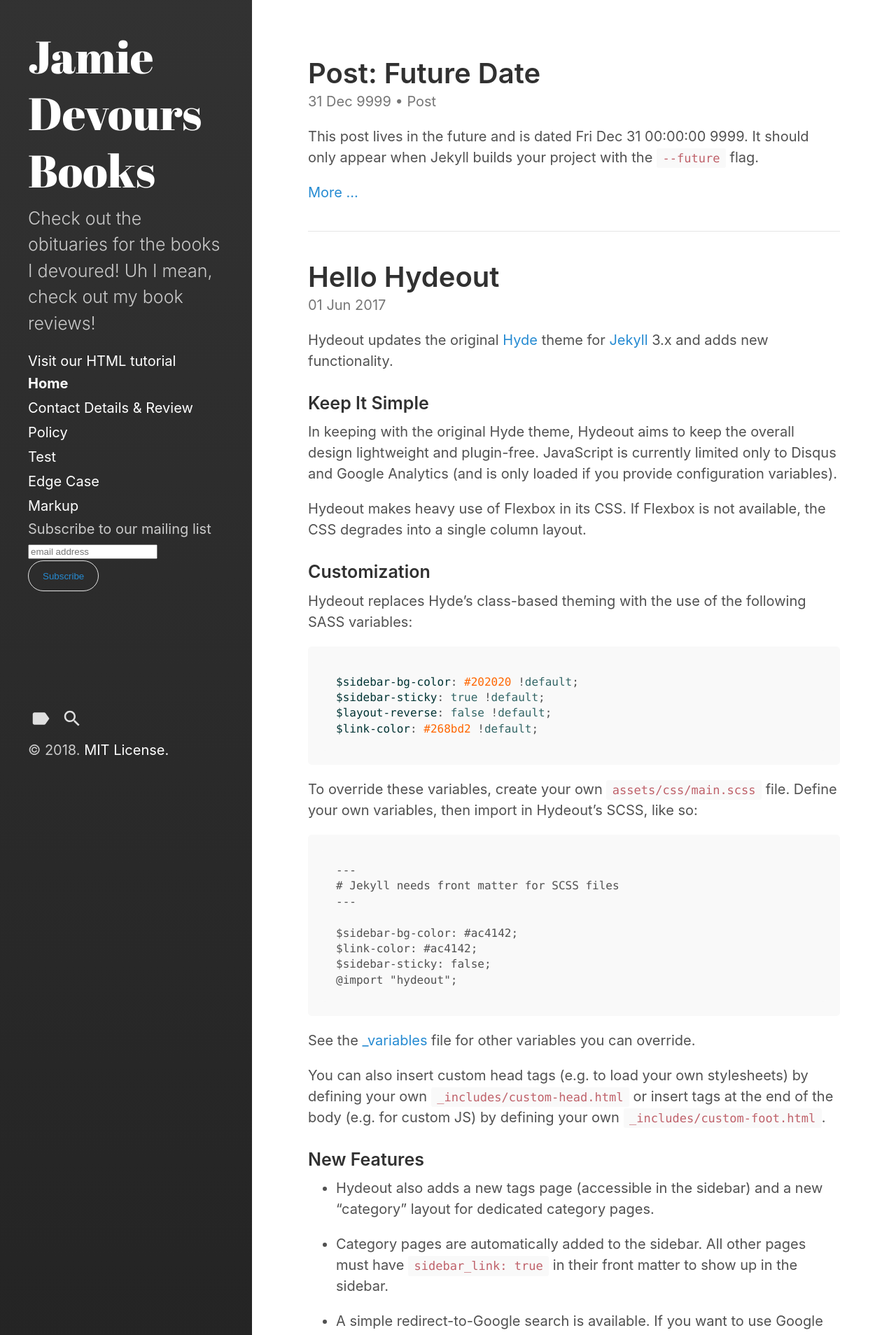
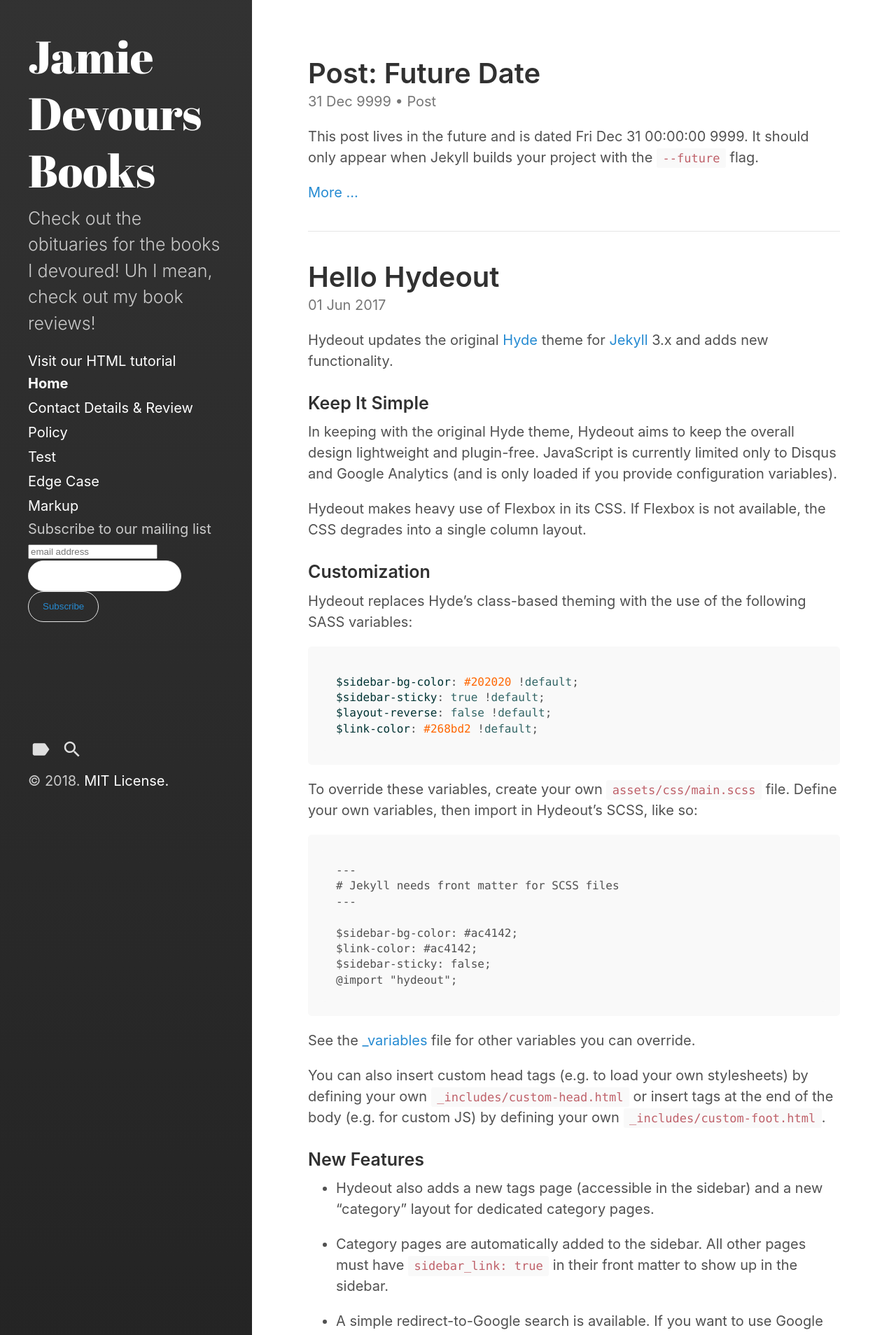
Before and after one commit to jamiecayley/Books, a Jekyll site: the page built from index.html, in a window 1280 px wide. Shown: the top 1908 px of the page at 70% size. Built offline with Jekyll 4.4.1, drawn with Linux system fonts in a browser that asks for light colours; the list of posts is cut into pages by our own code; comment, search, counter and statistics services are not loaded.

Commit message:
Update sidebar-newsletter.html

```diff
--- a/_includes/sidebar-newsletter.html
+++ b/_includes/sidebar-newsletter.html
@@ -8,7 +8,7 @@
 	<label for="mce-EMAIL">Subscribe to our mailing list</label>
 	<input type="email" value="" name="EMAIL" class="email" id="mce-EMAIL" placeholder="email address" required>
     <!-- real people should not fill this in and expect good things - do not remove this or risk form bot signups-->
-    <div style="position: absolute; left: -5000px;" aria-hidden="true"><input type="text" name="b_dec1d2045de7bb06b1263a990_a0ac9eb6c2" tabindex="-1" value=""></div>
+    <div aria-hidden="true"><input type="text" name="b_dec1d2045de7bb06b1263a990_a0ac9eb6c2" tabindex="-1" value=""></div>
     <div class="clear"><input type="submit" value="Subscribe" name="subscribe" id="mc-embedded-subscribe" class="button"></div>
     </div>
 </form>
```
